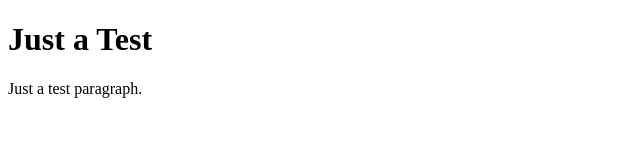
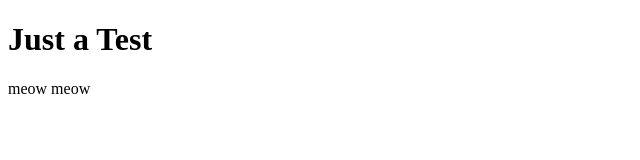
Before and after one commit to d3-nweng/test_repo, a plain HTML site: page index.html in a window 1280 px wide. Shown: the full height of the page, 0-640 px from the left. Drawn offline with Linux system fonts and the light colour scheme.

Commit message:
added meow meow

```diff
--- a/index.html
+++ b/index.html
@@ -1,16 +1,16 @@
 <!DOCTYPE html>
 <html lang="en">
-<head>
-    <meta charset="UTF-8">
-    <meta name="viewport" content="width=device-width, initial-scale=1.0">
+  <head>
+    <meta charset="UTF-8" />
+    <meta name="viewport" content="width=device-width, initial-scale=1.0" />
     <title>Document</title>
-</head>
-<body>
+  </head>
+  <body>
     <header></header>
     <main>
-        <h1>Just a Test</h1>
-        <p>Just a test paragraph.</p>
+      <h1>Just a Test</h1>
+      <p>meow meow</p>
     </main>
     <footer></footer>
-</body>
+  </body>
 </html>
```
